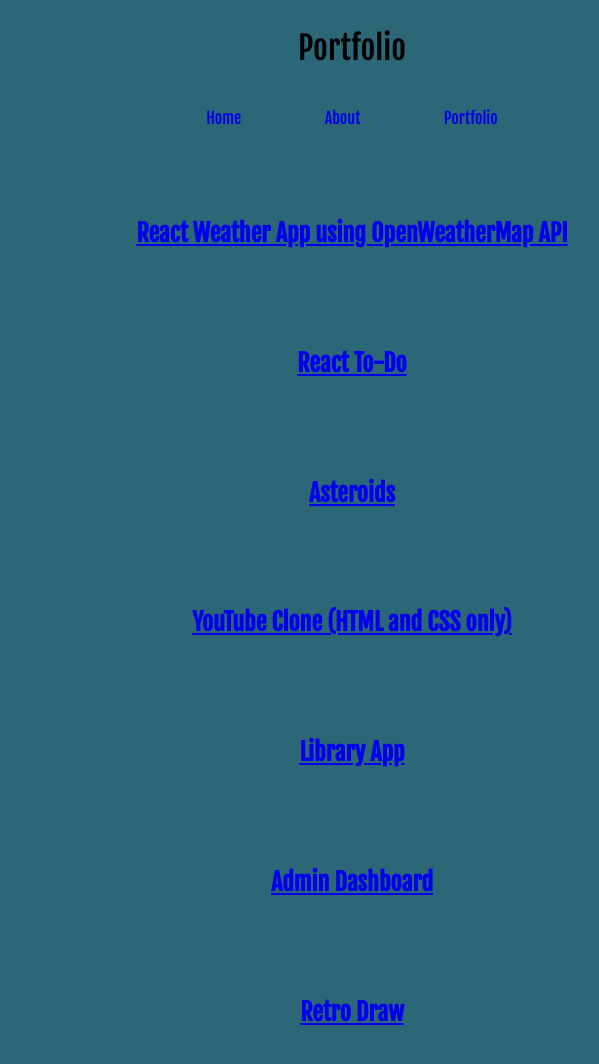
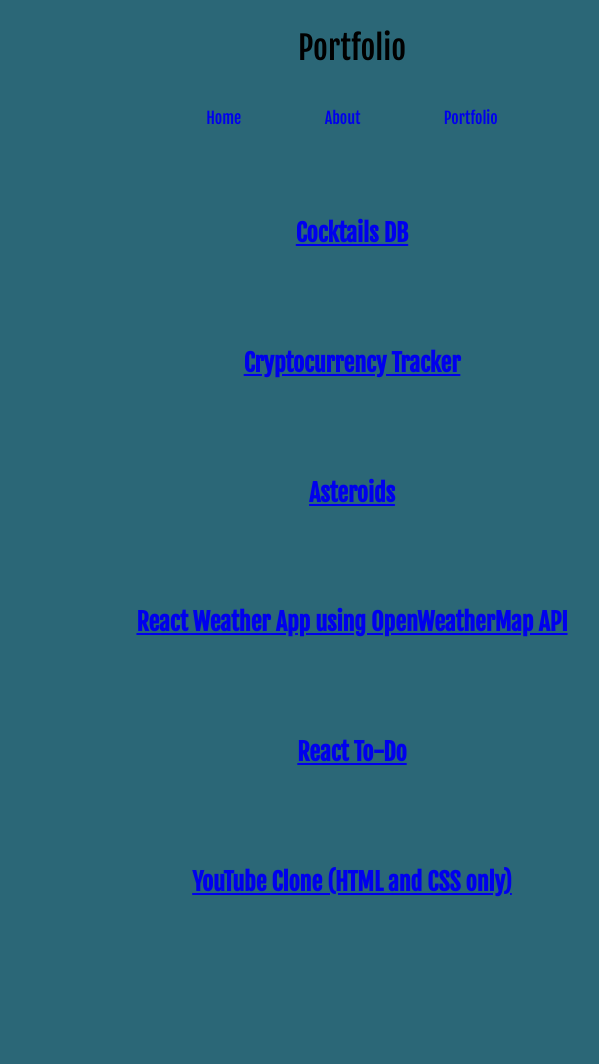
Before and after one commit to KyleThie/personalSite, a plain HTML site: page portfolio.html in a window 1280 px wide. Shown: the full height of the page, 288-887 px from the left. Drawn offline with Linux system fonts and the light colour scheme.

Commit message:
update portfolio

```diff
--- a/portfolio.html
+++ b/portfolio.html
@@ -26,6 +26,35 @@
 
         <section class="project">
 
+            <a href="https://rad-faloodeh-a52d68.netlify.app/" target = "_blank">
+                <h2>Cocktails DB</h2></a>
+                <!-- <img class='portfolio-img' src="images/darkMountain.3d04056859d824258560.jpeg" alt="mountain background of weather app"
+                 /> -->
+
+
+        </section>
+
+        <section class="project">
+
+            <a href="https://64fcaef65cf4cf0d4f1835aa--curious-beijinho-8aa100.netlify.app/" target = "_blank">
+                <h2>Cryptocurrency Tracker</h2></a>
+                <!-- <img class='portfolio-img' src="images/darkMountain.3d04056859d824258560.jpeg" alt="mountain background of weather app"
+                 /> -->
+
+
+        </section>
+
+        <section class="project">
+
+            <a href="https://64b75801adc6953cbbfa909f--moonlit-travesseiro-e39ff5.netlify.app/" target = "_blank">
+                <h2>Asteroids</h2></a>
+
+
+
+        </section>
+
+        <section class="project">
+
             <a href="https://64affee145692b09021e6fc2--cool-moxie-6e1bcf.netlify.app/" target = "_blank">
                 <h2>React Weather App using OpenWeatherMap API</h2></a>
                 <!-- <img class='portfolio-img' src="images/darkMountain.3d04056859d824258560.jpeg" alt="mountain background of weather app"
@@ -43,14 +72,7 @@
 
         </section>
 
-        <section class="project">
 
-            <a href="https://64b75801adc6953cbbfa909f--moonlit-travesseiro-e39ff5.netlify.app/" target = "_blank">
-                <h2>Asteroids</h2></a>
-
-
-
-        </section>
 
         <section class="project">
 
@@ -64,30 +86,30 @@
 
 
 
-        <section class="project">
+        <!-- <section class="project">
             <a href="https://rad-squirrel-c11b24.netlify.app/" target = "_blank">
             <h2>Library App</h2></a>
 
 
 
 
-        </section>
+        </section> -->
 
-        <section class="project">
+        <!-- <section class="project">
             <a href="https://lustrous-kulfi-d806fc.netlify.app/" target = "_blank">
             <h2>Admin Dashboard</h2></a>
 
 
 
 
-        </section>
+        </section> -->
 
-        <section class="project">
+        <!-- <section class="project">
             <a href="https://affectionate-heisenberg-5876c5.netlify.app/" target = "_blank">
             <h2>Retro Draw</h2></a>
 
 
-        </section>
+        </section> -->
 
 
 
```
